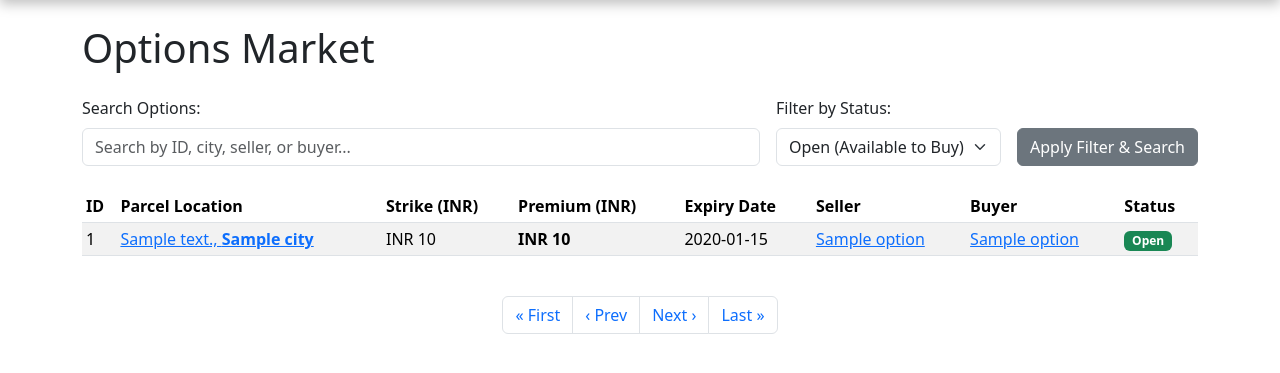
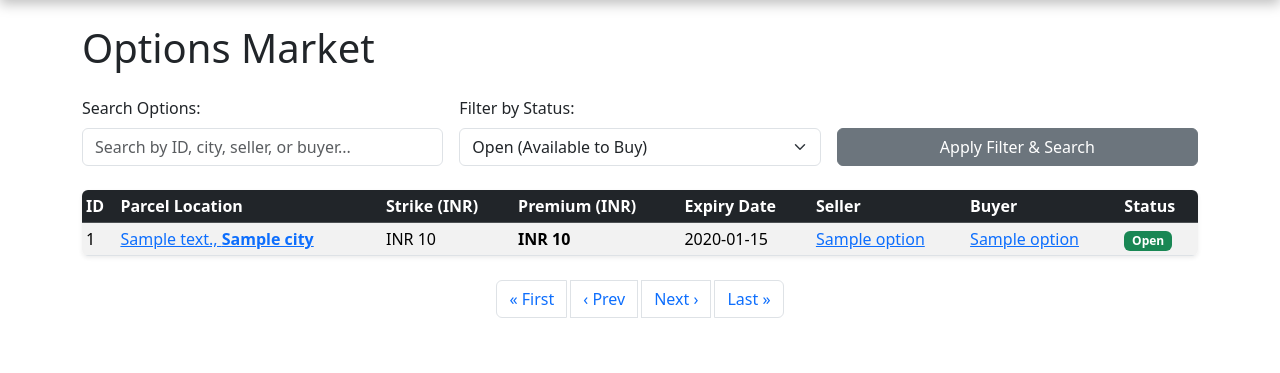
Before and after one commit to parthmistry903/land-options-trading, a Flask app: template templates/options.html in a window 1280 px wide. Shown: the part 56-429 px from the top of the page. Run offline with Flask 3, Linux system fonts and the light colour scheme; the template is opened without the code that fills it: most values are stand-ins (such as "Sample title", 1, 10 or a date in 2020).

Commit message:
Refactor options form layout and styling

```diff
--- a/templates/options.html
+++ b/templates/options.html
@@ -2,27 +2,25 @@
 {% block title %}Options Market{% endblock %}
 {% block content %}
 <h1 class="mb-4">Options Market</h1>
-
-<form class="mb-4 d-flex align-items-end gap-3 flex-wrap" method="GET" action="{{ url_for('list_options') }}">
-    <div class="flex-grow-1">
+<form class="mb-4 d-flex flex-column flex-md-row align-items-md-end gap-3" method="GET" action="{{ url_for('list_options') }}">
+    <div class="flex-grow-1 w-100">
         <label for="search_input" class="form-label">Search Options:</label>
         <input type="text" class="form-control" id="search_input" name="search" placeholder="Search by ID, city, seller, or buyer..." value="{{ search_query }}">
     </div>
-    <div>
+    <div class="w-100 w-md-auto">
         <label for="status_filter" class="form-label">Filter by Status:</label>
         <select class="form-select" id="status_filter" name="status">
             <option value="Open" {% if status_filter == 'Open' %}selected{% endif %}>Open (Available to Buy)</option>
             <option value="All" {% if status_filter == 'All' %}selected{% endif %}>All Options</option>
         </select>
     </div>
-    <div>
-        <button type="submit" class="btn btn-secondary">Apply Filter & Search</button>
+    <div class="w-100 w-md-auto mt-2 mt-md-0">
+        <button type="submit" class="btn btn-secondary w-100">Apply Filter & Search</button>
     </div>
 </form>
-
-<div class="table-responsive">
-    <table class="table table-sm table-striped table-hover">
-        <thead>
+<div class="table-responsive text-nowrap shadow-sm rounded">
+    <table class="table table-sm table-striped table-hover mb-0">
+        <thead class="table-dark">
             <tr>
                 <th>ID</th>
                 <th>Parcel Location</th>
@@ -37,41 +35,39 @@
         <tbody>
             {% for option in options %}
             <tr>
-                <td>{{ option.option_id }}</td>
-                <td>
+                <td class="align-middle">{{ option.option_id }}</td>
+                <td class="align-middle">
                     <a href="{{ url_for('view_parcel', parcel_id=option.parcel_id) }}">
                         {{ option.address }}, <strong>{{ option.city }}</strong>
                     </a>
                 </td>
-                <td>{{ option.strike_inr | inr }}</td>
-                <td><strong>{{ option.premium_inr | inr }}</strong></td>
-                <td>{{ option.expiry_date | date }}</td>
-                <td><a href="{{ url_for('view_user', user_id=option.seller_user_id) }}">{{ option.seller_name }}</a></td>
-                <td>
+                <td class="align-middle">{{ option.strike_inr | inr }}</td>
+                <td class="align-middle"><strong>{{ option.premium_inr | inr }}</strong></td>
+                <td class="align-middle">{{ option.expiry_date | date }}</td>
+                <td class="align-middle"><a href="{{ url_for('view_user', user_id=option.seller_user_id) }}">{{ option.seller_name }}</a></td>
+                <td class="align-middle">
                     {% if option.buyer_name %}
                     <a href="{{ url_for('view_user', user_id=option.buyer_user_id) }}">{{ option.buyer_name }}</a>
                     {% else %}
                     N/A
                     {% endif %}
                 </td>
-                <td>
-                    <span class="badge bg-{% if option.status == 'Open' %}success{% elif option.status == 'Traded' %}warning{% else %}secondary{% endif %}">{{ option.status }}</span>
+                <td class="align-middle">
+                    <span class="badge bg-{% if option.status == 'Open' %}success{% elif option.status == 'Traded' %}warning text-dark{% else %}secondary{% endif %}">{{ option.status }}</span>
                 </td>
             </tr>
             {% endfor %}
         </tbody>
     </table>
 </div>
-
 <nav aria-label="Page navigation" class="mt-4">
-    <ul class="pagination justify-content-center flex-wrap">
+    <ul class="pagination justify-content-center flex-wrap gap-1">
         <li class="page-item {% if page <= 1 %}disabled{% endif %}">
             <a class="page-link" href="{{ url_for('list_options', page=1, status=status_filter, search=search_query) }}">&laquo; First</a>
         </li>
         <li class="page-item {% if page <= 1 %}disabled{% endif %}">
             <a class="page-link" href="{{ url_for('list_options', page=page-1, status=status_filter, search=search_query) }}">&lsaquo; Prev</a>
         </li>
-
         {% for p in range(1, total_pages + 1) %}
             {% if p >= page - 2 and p <= page + 2 %}
             <li class="page-item {% if p == page %}active{% endif %}">
@@ -79,7 +75,6 @@
             </li>
             {% endif %}
         {% endfor %}
-
         <li class="page-item {% if page >= total_pages %}disabled{% endif %}">
             <a class="page-link" href="{{ url_for('list_options', page=page+1, status=status_filter, search=search_query) }}">Next &rsaquo;</a>
         </li>
```
